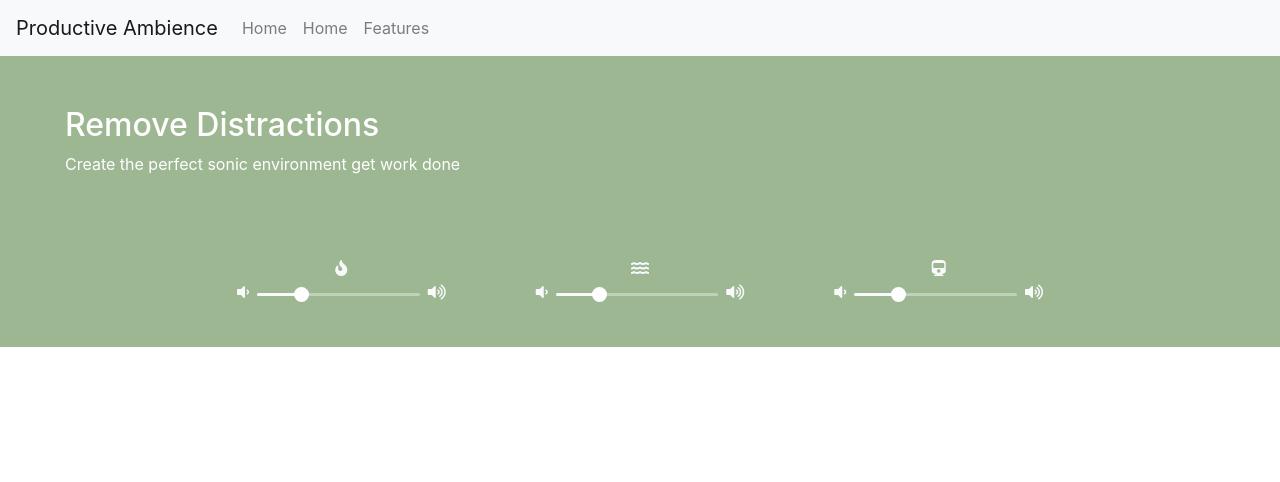
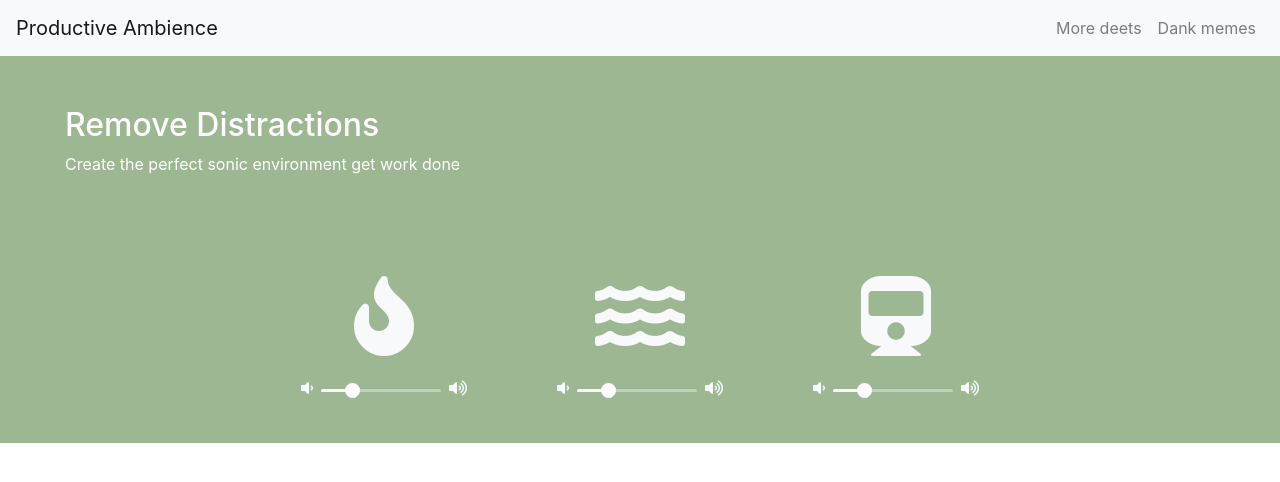
Before and after one commit to wqding/Productive-Ambience, a React (Create React App) app: page / in a window 1280 px wide. Shown: the top 482 px of the page. Built offline with nearby package versions, Linux system fonts and the light colour scheme.

Commit message:
more styling. frontend is hard

```diff
--- a/src/components/Landing.js
+++ b/src/components/Landing.js
@@ -35,22 +35,28 @@ const Landing = (props) => {
 
     return (
         <div id="landing">
-            <Navbar bg="light" variant="light">
+            <Navbar  expand="sm" bg="light" variant="light">
                 <Navbar.Brand href="#home">Productive Ambience</Navbar.Brand>
-                <Nav className="mr-auto justify-content-end">
-                    <Nav.Item>
-                        <Nav.Link href="#home">Home</Nav.Link>
-                    </Nav.Item>
-                    <Nav.Item>
-                        <Nav.Link href="#home">Home</Nav.Link>
-                    </Nav.Item>
-                    <Nav.Item>
-                        <Nav.Link href="#features">Features</Nav.Link>
-                    </Nav.Item>
+                <Navbar.Collapse id="responsive-navbar-nav">
+                    <Nav className="mr-auto">
 
+                    </Nav>
+                    <Nav>
+                        <Nav.Link href="#deets">More deets</Nav.Link>
+                        <Nav.Link eventKey={2} href="#memes">
+                            Dank memes
+                        </Nav.Link>
+                    </Nav>
+                </Navbar.Collapse>
+            </Navbar>
 
-                </Nav>
-            </Navbar>
+            {/* <AppBar position="static" style={{backgroundColor: "#F8F9FA"}}>
+                <Toolbar variant="dense">
+                    <Typography variant="h6" style={{color: "#000"}}>
+                        Productive Ambience
+                    </Typography>
+                </Toolbar>
+            </AppBar> */}
 
             <Container id="landing-intro">
                 {/* maybe make this section slightly darker if possible and blend edges into the background */}
@@ -60,7 +66,7 @@ const Landing = (props) => {
                 </p>
             </Container>
 
-            <Container id="soundTile-container" style={{width: "70%", textAlign: "center"}}>
+            <Container id="soundTile-container" style={{width: "60%", textAlign: "center"}}>
                 {populateGrid().map((row, rowIdx) => (
                     <Row className="soundTile-row" key={rowIdx}>
                         {row.map((col, colIdx) => (
--- a/src/components/SoundTile.js
+++ b/src/components/SoundTile.js
@@ -81,11 +81,10 @@ const SoundTile = (props) => {
     <div style={{
       color: '#F8F9FA',
       textAlign: 'center',
-      opacity: active? '50%':'100%'
+      opacity: active? '30%':'100%'
     }}>
 
-      {console.log(active)}
-      <i className={props.icon} onClick={toggleActive}></i>
+      <i className={props.icon} onClick={toggleActive} style={{fontSize:"80px", margin:"20px"}}/>
       <Grid container spacing={1}>
         <Grid item>
           <i className="fas fa-volume-down"></i>
```
